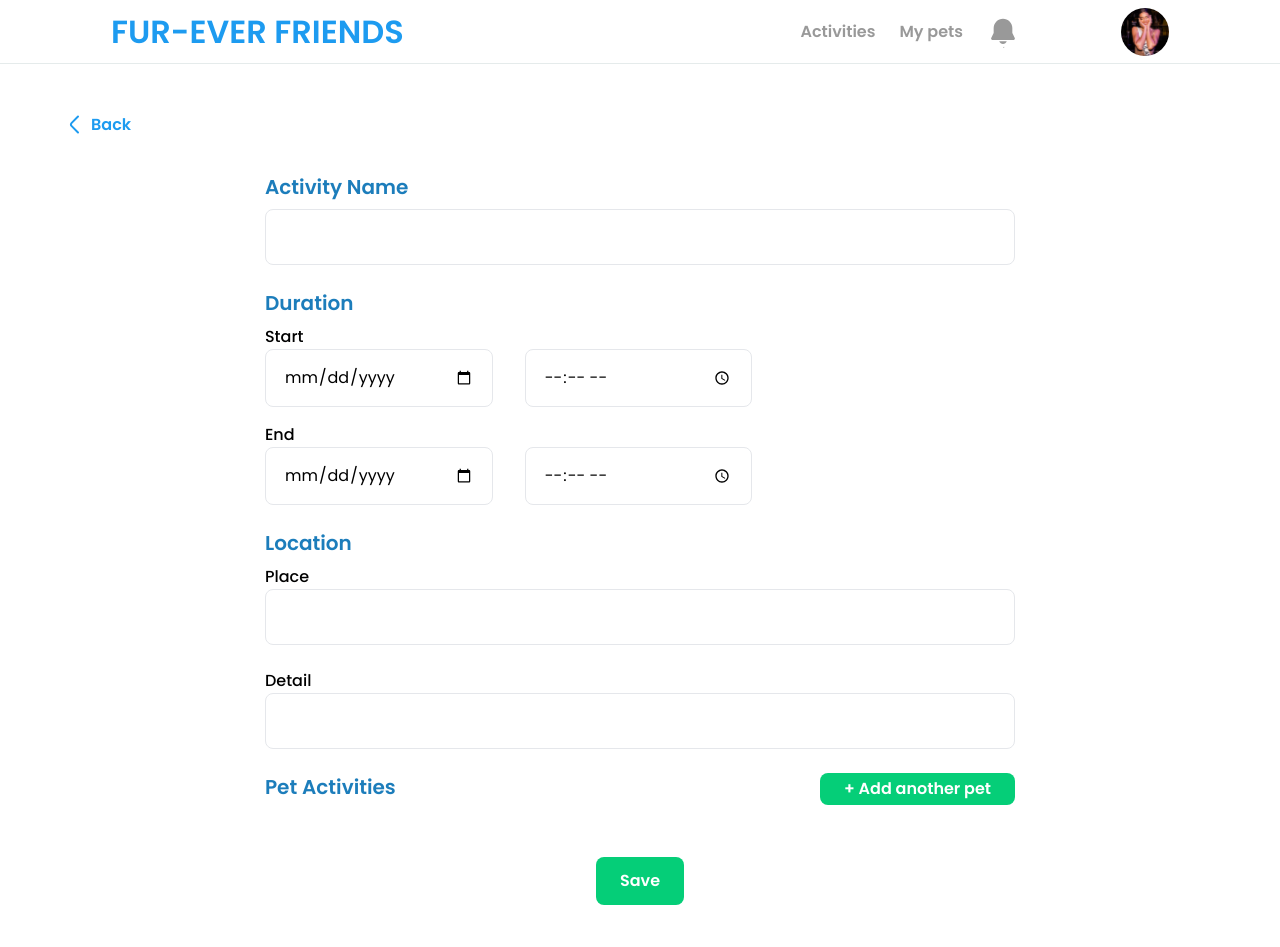
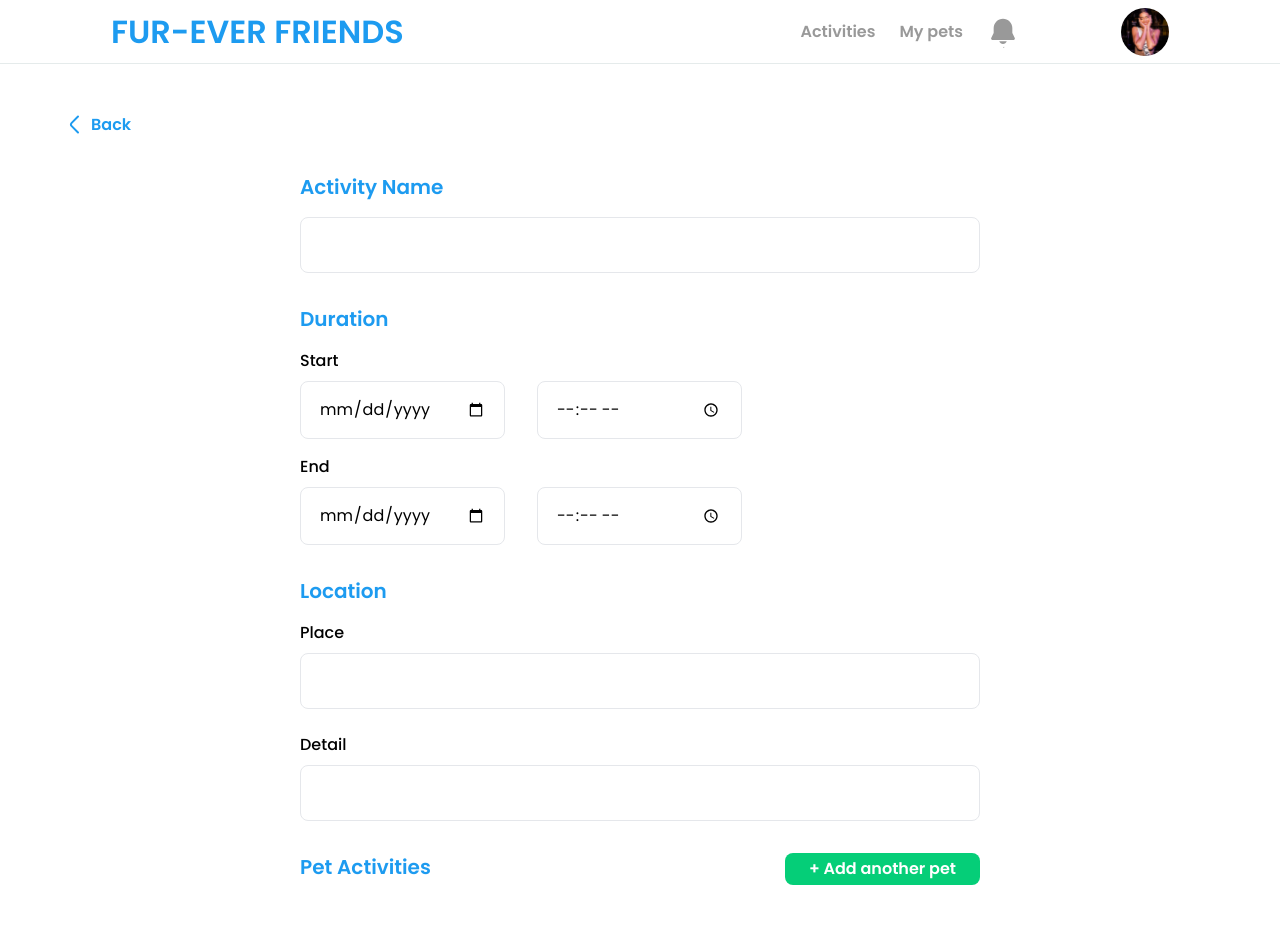
Before and after one commit to jetsarew/fur-ever-friends-frontend, a Next.js app: page /activity/create in a window 1280 px wide. Shown: the top 947 px of the page. Built offline with nearby package versions, Linux system fonts and the light colour scheme.

Commit message:
Fix Create Activity  page: text color, font, , label gap, topic gap

```diff
--- a/src/app/activity/(overview)/create/page.tsx
+++ b/src/app/activity/(overview)/create/page.tsx
@@ -68,15 +68,15 @@ export default function Create_activity() {
   };
 
   return (
-    <div>
-      <div className="bg-white w-[100%] h-full flex justify-center">
+    <div className="flex justify-center font-poppins">
+      <div className="bg-white w-[680px] h-full flex justify-center">
 
 
-        <form onSubmit={handleSave} className="justify-center pb-24 w-[65%] bg-white">
-          <div className="grid grid-row text-black gap-6  bg-white">
+        <form onSubmit={handleSave} className="justify-center pb-24 w-full bg-white">
+          <div className="grid grid-row text-black gap-8  bg-white">
             {/* Activity Name */}
             <div>
-              <label className="text-[#1C7DBB] block text-xl font-semibold pb-2">
+              <label className="text-bright-blue block text-xl font-semibold pb-4">
                 Activity Name
               </label>
               <input
@@ -91,12 +91,12 @@ export default function Create_activity() {
 
             {/* Duration */}
             <div>
-              <label className="text-[#1C7DBB] block text-xl font-semibold pb-2">
+              <label className="text-bright-blue block text-xl font-semibold pb-4">
                 Duration
               </label>
 
               {/* Start */}
-              <p className="font-medium">Start</p>
+              <p className="font-medium mb-2">Start</p>
               <div className="flex flex-row w-[65%] gap-8 mb-4">
                 <input
                   type="date"
@@ -117,7 +117,7 @@ export default function Create_activity() {
               </div>
 
               {/* End */}
-              <p className="font-medium">End</p>
+              <p className="font-medium mb-2">End</p>
               <div className="flex flex-row w-[65%] gap-8">
                 <input
                   type="date"
@@ -140,10 +140,10 @@ export default function Create_activity() {
 
             {/* Location */}
             <div>
-              <label className="text-[#1C7DBB] block text-xl font-semibold pb-2">
+              <label className="text-bright-blue block text-xl font-semibold pb-4">
                 Location
               </label>
-              <p className="font-medium">Place</p>
+              <p className="font-medium mb-2">Place</p>
               <input
                 type="text"
                 name="place"
@@ -152,7 +152,7 @@ export default function Create_activity() {
                 className="w-full border rounded-[8px] py-[15px] px-[18px] mb-6"
                 required  // Make this field required
               />
-              <p className="font-medium">Detail</p>
+              <p className="font-medium mb-2">Detail</p>
               <input
                 type="text"
                 name="detail"
@@ -165,20 +165,20 @@ export default function Create_activity() {
 
             {/* Pet Activities */}
             <div>
-              <div className="flex justify-between pb-6">
-                <label className="text-[#1C7DBB] block text-xl font-semibold pb-2">
+              <div className="flex justify-between pb-8">
+                <label className="text-bright-blue block text-xl font-semibold">
                   Pet Activities
                 </label>
                 <button
                   type="button"
                   onClick={addNewPetActivity} // Trigger adding new pet activity
-                  className="bg-[#05CE78] round-[8px] w-fit h-fit py-1 px-6 rounded-[8px] text-white font-semibold"
+                  className="bg-bright-green round-[8px] w-fit h-fit py-1 px-6 rounded-[8px] text-white font-semibold"
                 >
                   + Add another pet
                 </button>
               </div>
 
-              <div className="grid gap-4">
+              <div className="grid gap-6">
 
               {formData.petActivities.map((activity, index) => (
                 <AddPetActivityCard key={index} />
@@ -190,9 +190,9 @@ export default function Create_activity() {
             {/* Save Button */}
             <button
               type="submit"
-              className="bg-[#05CE78] round-[8px] w-fit h-fit justify-self-center py-3 px-6 rounded-[8px] text-white font-semibold"
+              className="bg-bright-green round-[8px] w-fit h-fit justify-self-center py-3 px-6 rounded-[8px] text-white font-semibold"
             >
-              Save
+              Create
             </button>
           </div>
         </form>
--- a/src/components/Card/AddPetActivityCard.tsx
+++ b/src/components/Card/AddPetActivityCard.tsx
@@ -16,7 +16,7 @@ export default function AddPetActivityCard() {
   };
 
   return (
-    <div className="border px-6 rounded-[8px]">
+    <div className="border px-6 rounded-[8px] font-poppins">
       <div className="flex m-6 gap-4">
         <Image
           src="/Whiskers.jpg"
@@ -27,13 +27,13 @@ export default function AddPetActivityCard() {
         />
         <div className="grid h-fit mt-4 content-end">
           <p className="justify-self-center text-xl font-semibold">Buddy</p>
-          <p className="text-[#757575] font-light">Golden Retriever</p>
+          <p className="text-soft-gray font-light">Golden Retriever</p>
         </div>
       </div>
 
       <hr className="pb-6" />
 
-      <div className="grid gap-2">
+      <div className="grid gap-6">
         {/* Render a TaskCard for each task in the array */}
         {tasks.map((task, index) => (
           <TaskCard key={index} taskId={task} removeTask={removeTask} /> // Pass removeTask and taskId as props
@@ -42,7 +42,7 @@ export default function AddPetActivityCard() {
 
       <button
         onClick={addNewTask} // Add new task when button is clicked
-        className="bg-white round-[8px] w-fit h-fit mt-2 mb-6 py-1 px-6 rounded-[8px] text-[#05CE78] border-2 border-[#05CE78] font-semibold"
+        className="bg-white round-[8px] w-fit h-fit my-6 py-1 px-6 rounded-[8px] text-bright-green border-2 border-bright-green font-semibold"
       >
         + Add a task
       </button>
--- a/src/components/Card/TaskCard.tsx
+++ b/src/components/Card/TaskCard.tsx
@@ -10,8 +10,8 @@ interface TaskCardProps {
 export default function TaskCard({ taskId, removeTask }: TaskCardProps) {
   return (
     <div>
-      <div className="flex justify-between">
-        <p className="font-medium">Task</p>
+      <div className="flex justify-between font-poppins">
+        <p className="font-medium mb-2">Task</p>
         <Image
           src="/cross.svg"
           width={24}
@@ -27,11 +27,11 @@ export default function TaskCard({ taskId, removeTask }: TaskCardProps) {
       </select>
 
       <div className="mt-4">
-        <p className="font-medium">Detail</p>
+        <p className="font-medium mb-2">Detail</p>
         <textarea className="w-full border rounded-[8px] resize-none px-[18px] py-[15px]" />
       </div>
 
-      <hr className="my-2" />
+      <hr className="mt-6" />
     </div>
   );
 }
```
